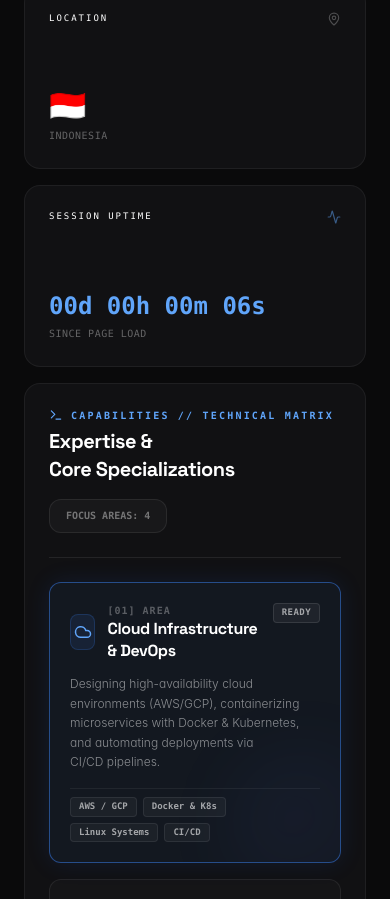
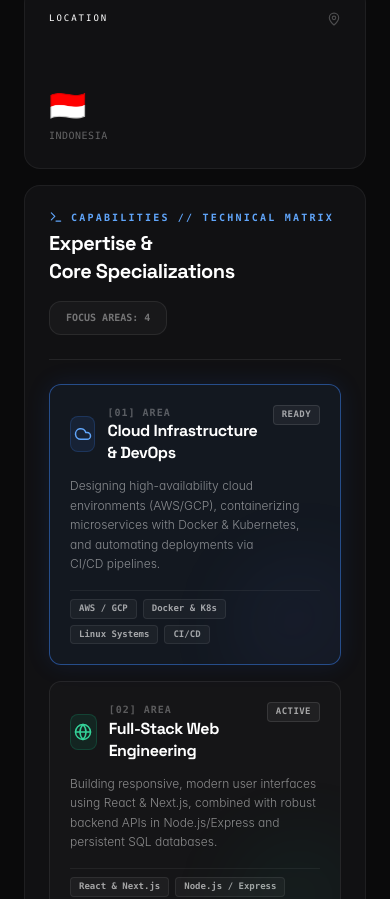
Before and after one commit to redoomp4/Portofolio_Ridho, a React (Vite) app: page / in a window 390 px wide. Shown: the part 2585-3484 px from the top of the page. Built offline with nearby package versions, Linux system fonts and the light colour scheme.

Commit message:
NEW PAGE ABOUT

```diff
--- a/src/components/AboutSection.jsx
+++ b/src/components/AboutSection.jsx
@@ -1,6 +1,6 @@
-import { memo, useState, useRef, useEffect } from 'react';
+import { memo, useState } from 'react';
 import { Gsap } from '../utils/gsapAnimate';
-import { Trophy, MapPin, Cloud, Shield, Terminal, Activity, Globe, Cpu, ArrowUpRight } from 'lucide-react';
+import { Trophy, MapPin, Cloud, Shield, Terminal, Globe, Cpu } from 'lucide-react';
 
 /* ─── Bento Card Wrapper ─── */
 const BentoCard = ({ children, className = "", delay = 0, span = "" }) => (
@@ -66,25 +66,7 @@ const EXPERTISE_DOMAINS = [
 
 /* ─── Main Component ─── */
 const AboutSection = memo(function AboutSection() {
-  const uptimeRef = useRef(null);
   const [activeDomain, setActiveDomain] = useState(0);
-
-  // Simulated uptime counter
-  useEffect(() => {
-    const start = Date.now();
-    const update = () => {
-      if (!uptimeRef.current) return;
-      const diff = Math.floor((Date.now() - start) / 1000);
-      const d = Math.floor(diff / 86400);
-      const h = Math.floor((diff % 86400) / 3600);
-      const m = Math.floor((diff % 3600) / 60);
-      const s = diff % 60;
-      uptimeRef.current.textContent = `${String(d).padStart(2,'0')}d ${String(h).padStart(2,'0')}h ${String(m).padStart(2,'0')}m ${String(s).padStart(2,'0')}s`;
-    };
-    update();
-    const id = setInterval(update, 1000);
-    return () => clearInterval(id);
-  }, []);
 
   return (
     <section id="about-section" className="py-20 md:py-28 w-full relative bg-[#0A0A0B] overflow-hidden">
@@ -161,7 +143,7 @@ const AboutSection = memo(function AboutSection() {
           </BentoCard>
 
           {/* ── Card 3: Status ── */}
-          <BentoCard delay={0.08}>
+          <BentoCard span="md:col-span-1 lg:col-span-1" delay={0.08}>
             <div className="p-6 flex flex-col justify-between h-full min-h-[180px]">
               <div className="flex items-center justify-between">
                 <p className="font-mono text-[9px] uppercase tracking-[0.22em] text-white/28">Status</p>
@@ -178,7 +160,7 @@ const AboutSection = memo(function AboutSection() {
           </BentoCard>
 
           {/* ── Card 4: Location ── */}
-          <BentoCard delay={0.1}>
+          <BentoCard span="md:col-span-1 lg:col-span-1" delay={0.1}>
             <div className="p-6 flex flex-col justify-between h-full min-h-[180px]">
               <div className="flex items-center justify-between">
                 <p className="font-mono text-[9px] uppercase tracking-[0.22em] text-white/28">Location</p>
@@ -191,23 +173,7 @@ const AboutSection = memo(function AboutSection() {
             </div>
           </BentoCard>
 
-          {/* ── Card 5: Uptime Counter ── */}
-          <BentoCard span="md:col-span-1" delay={0.12}>
-            <div className="p-6 flex flex-col justify-between h-full min-h-[180px]">
-              <div className="flex items-center justify-between">
-                <p className="font-mono text-[9px] uppercase tracking-[0.22em] text-white/28">Session Uptime</p>
-                <Activity size={14} className="text-blue-400/50" />
-              </div>
-              <div>
-                <p ref={uptimeRef} className="text-2xl font-black text-blue-400 tabular-nums font-mono mb-1">
-                  00d 00h 00m 00s
-                </p>
-                <p className="font-mono text-[10px] text-white/35 uppercase tracking-wider">Since page load</p>
-              </div>
-            </div>
-          </BentoCard>
-
-          {/* ── Card 6: Creative Expertise & Specialization Showcase ── */}
+          {/* ── Card 5: Creative Expertise & Specialization Showcase ── */}
           <BentoCard span="md:col-span-2 lg:col-span-4" delay={0.14} className="p-6 md:p-8">
             <div className="flex flex-col gap-6">
               {/* Header Bar */}
```
